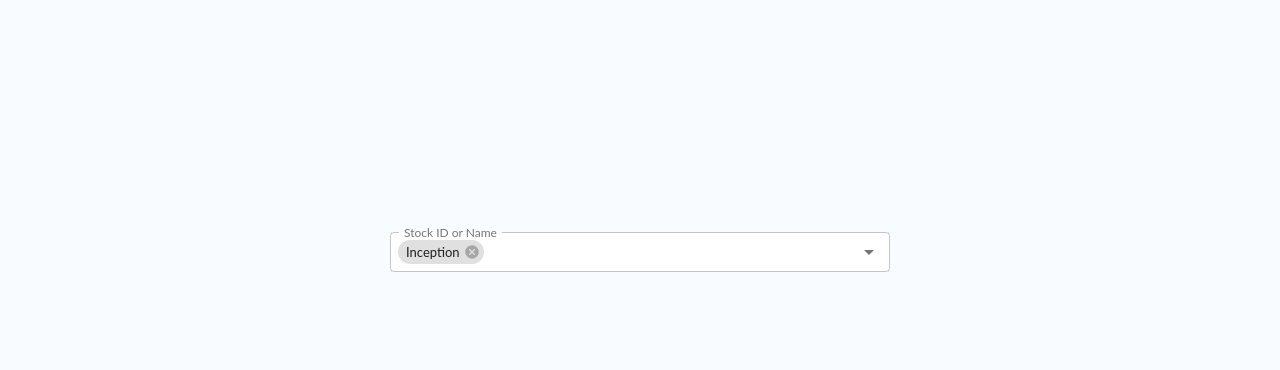
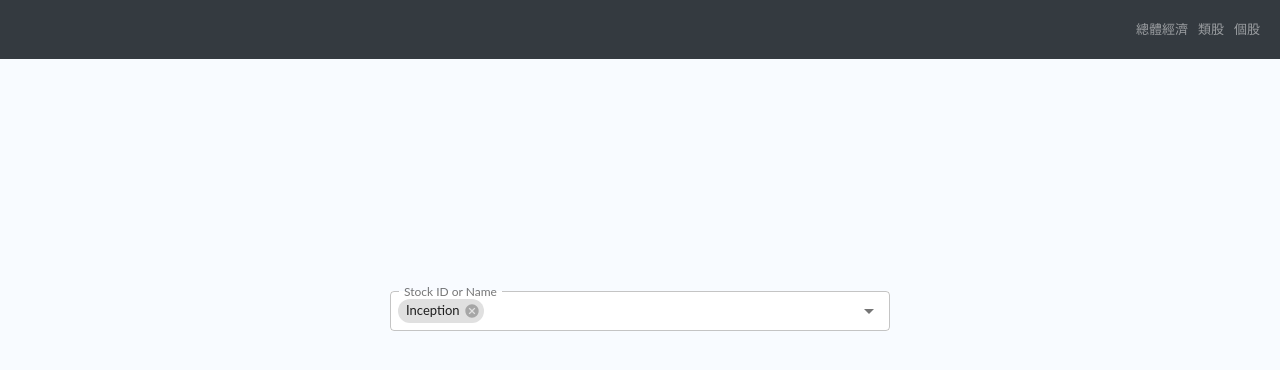
Before and after one commit to ken556621/stock-client, a Next.js app: page / in a window 1280 px wide. Shown: the top 370 px of the page. Built offline with nearby package versions, Linux system fonts and the light colour scheme.

Commit message:
Add navigation bar and install some package

```diff
--- /dev/null
+++ b/components/navBar/NavigationBar.js
@@ -0,0 +1,64 @@
+
+import { makeStyles } from "@material-ui/core/styles";
+
+
+
+const useNavigationBarStyles = makeStyles((theme) => ({
+    container: {
+        display: "flex",
+        justifyContent: "flex-end",
+        backgroundColor: "#343a40",
+        padding: theme.spacing(4)
+    },
+    tab: {
+        color: "#ffffff80",
+        cursor: "pointer",
+        fontSize: ".8125rem",
+        "&:not(&:last-of-type)": {
+            marginRight: theme.spacing(2)
+        }
+    }
+}));
+
+const NavigationBar = () => {
+    const classes = useNavigationBarStyles();
+
+    const navigationBarSchema = [
+        {
+            title: "總體經濟",
+            value: "macroEconomics"
+        },
+        {
+            title: "類股",
+            value: "industrialStock"
+        },
+        {
+            title: "個股",
+            value: "individualStock"
+        }
+    ];
+
+    const handleClickNav = (type) => {
+        console.log(type)
+    };
+
+    const renderNavBar = () => {
+        return navigationBarSchema.map(item => (
+            <div
+                key={item.value}
+                className={classes.tab}
+                onClick={() => handleClickNav(item.value)}
+            >
+                {item.title}
+            </div>
+        ))
+    };
+
+    return (
+        <div className={classes.container}>
+            {renderNavBar()}
+        </div>
+    )
+};
+
+export default NavigationBar;
--- a/pages/index.js
+++ b/pages/index.js
@@ -1,6 +1,7 @@
 
 import { makeStyles } from "@material-ui/core/styles";
 
+import NavigationBar from "@/components/navBar/NavigationBar";
 import StockSearchBar from "@/components/searchInput/StockSearchBar";
 
 const useHomeStyles = makeStyles(theme => ({
@@ -21,6 +22,7 @@
 
   return (
     <div className={classes.root}>
+      <NavigationBar />
       <div className={classes.searchBarRoot}>
         <StockSearchBar />
       </div>
@@ -28,8 +30,4 @@
   )
 };
 
-// Todo:
-// 1. JWT 認證會員系統
-// 2. Price and other element relevent, ex:price and news, price and weather?
-
 export default Home;
```
Also changed, not shown: components/searchInput/SearchBar.js (+0 -10 lines), package.json (+8 -1 lines), 1 other file (tests, documents, lock files or other folders).
